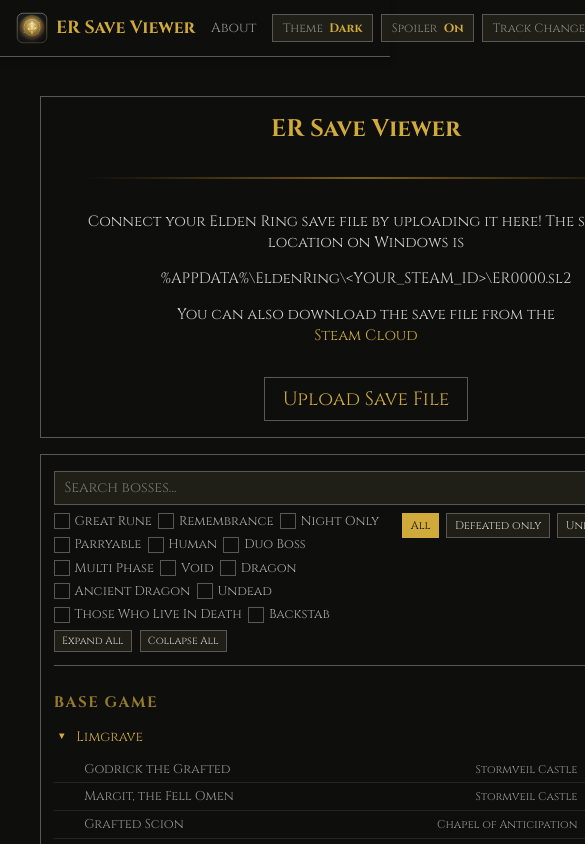
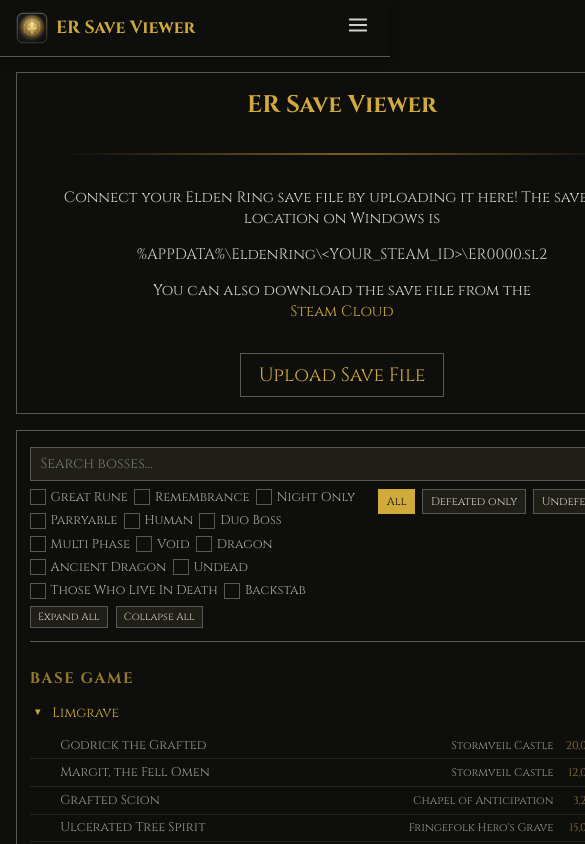
Before and after one commit to zebbedaja/er-save-viewer, a Vue app: page / in a window 390 px wide. Shown: the top 844 px of the page, 585 px wide, since content can reach past the window. Built offline with nearby package versions, Linux system fonts and the light colour scheme; what @zebbedaja/er-save-parser would draw is missing.

Commit message:
adds responsive navbar

```diff
--- a/src/assets/main.css
+++ b/src/assets/main.css
@@ -1,8 +1,13 @@
 @import './base.css';
+
+body {
+  margin: 0;
+  padding: 0;
+}
 
 #app {
   margin: 0 auto;
-  padding: 2rem;
+  padding: 1rem;
   font-weight: normal;
 }
 
--- a/src/components/AppNav.vue
+++ b/src/components/AppNav.vue
@@ -1,7 +1,8 @@
 <script setup lang="ts">
-import { computed } from 'vue'
+import { computed, ref } from 'vue'
 import { RouterLink } from 'vue-router'
 import { useI18n } from 'vue-i18n'
+import { onClickOutside } from '@vueuse/core'
 import { useThemeStore, type Theme } from '@/stores/theme'
 import { useSpoilerStore } from '@/stores/spoiler'
 import { useTrackChangesStore } from '@/stores/trackChanges'
@@ -11,6 +12,19 @@
 const themeStore = useThemeStore()
 const spoilerStore = useSpoilerStore()
 const trackChangesStore = useTrackChangesStore()
+
+const isMenuOpen = ref(false)
+const navWrapperRef = ref<HTMLElement | null>(null)
+
+function toggleMenu() {
+  isMenuOpen.value = !isMenuOpen.value
+}
+
+function closeMenu() {
+  isMenuOpen.value = false
+}
+
+onClickOutside(navWrapperRef, closeMenu)
 
 const themeKeys: Record<Theme, string> = {
   dark: 'themeDark',
@@ -37,6 +51,7 @@
 </script>
 
 <template>
+  <div class="nav-wrapper" ref="navWrapperRef">
     <nav class="app-nav">
       <div class="nav-left">
         <RouterLink to="/" class="nav-brand">
@@ -46,7 +61,45 @@
         <RouterLink to="/about" class="nav-link">{{ $t('about') }}</RouterLink>
       </div>
 
-    <div class="nav-right">
+      <button class="nav-hamburger" @click="toggleMenu">
+        <svg
+          v-if="!isMenuOpen"
+          xmlns="http://www.w3.org/2000/svg"
+          width="22"
+          height="22"
+          viewBox="0 0 24 24"
+          fill="none"
+          stroke="currentColor"
+          stroke-width="2"
+          stroke-linecap="round"
+          stroke-linejoin="round"
+        >
+          <line x1="3" y1="6" x2="21" y2="6" />
+          <line x1="3" y1="12" x2="21" y2="12" />
+          <line x1="3" y1="18" x2="21" y2="18" />
+        </svg>
+        <svg
+          v-else
+          xmlns="http://www.w3.org/2000/svg"
+          width="22"
+          height="22"
+          viewBox="0 0 24 24"
+          fill="none"
+          stroke="currentColor"
+          stroke-width="2"
+          stroke-linecap="round"
+          stroke-linejoin="round"
+        >
+          <line x1="18" y1="6" x2="6" y2="18" />
+          <line x1="6" y1="6" x2="18" y2="18" />
+        </svg>
+      </button>
+
+      <div class="nav-right" :class="{ open: isMenuOpen }">
+        <RouterLink to="/about" class="nav-link" @click="closeMenu">
+          {{ $t('about') }}
+        </RouterLink>
+
         <button class="nav-btn" @click="cycleTheme">
           <span class="btn-label">{{ $t('theme') }}</span>
           <span class="btn-value">{{ currentThemeLabel }}</span>
@@ -73,15 +126,19 @@
         </select>
       </div>
     </nav>
+  </div>
 </template>
 
 <style scoped>
-.app-nav {
+.nav-wrapper {
   position: fixed;
   top: 0;
   left: 0;
   right: 0;
   z-index: 100;
+}
+
+.app-nav {
   height: 3.5rem;
   display: flex;
   align-items: center;
@@ -111,7 +168,6 @@
   width: 2rem;
   height: 2rem;
   object-fit: cover;
-  /* border: 1px solid var(--border-color); */
   border-radius: 4px;
 }
 
@@ -139,6 +195,10 @@
   align-items: center;
   gap: 0.5rem;
   flex-shrink: 0;
+}
+
+.nav-right .nav-link {
+  display: none;
 }
 
 .nav-btn {
@@ -189,4 +249,66 @@
 .nav-select:focus {
   border-color: var(--highlight-color);
 }
+
+.nav-hamburger {
+  display: none;
+  flex-shrink: 0;
+  padding: 0.3rem;
+  background: transparent;
+  color: var(--main-font-color);
+  border: none;
+  cursor: pointer;
+}
+
+.nav-hamburger:hover {
+  color: var(--highlight-color);
+}
+
+@media (max-width: 768px) {
+  .nav-hamburger {
+    display: block;
+  }
+
+  .nav-link {
+    display: none;
+  }
+
+  .nav-right {
+    position: absolute;
+    top: 100%;
+    left: 0;
+    right: 0;
+    display: none;
+    flex-direction: column;
+    align-items: stretch;
+    gap: 0.4rem;
+    padding: 0.8rem 1rem;
+    background: var(--main-bg-color);
+    border-bottom: 1px solid var(--border-color);
+    box-shadow: 0 4px 12px rgba(0, 0, 0, 0.4);
+  }
+
+  .nav-right.open {
+    display: flex;
+  }
+
+  .nav-right .nav-link {
+    display: block;
+    padding: 0.4rem 0.6rem;
+    border-radius: 2px;
+  }
+
+  .nav-right .nav-link:hover {
+    background: var(--hover-background);
+  }
+
+  .nav-right .nav-btn {
+    justify-content: flex-start;
+  }
+
+  .nav-right .nav-select {
+    align-self: flex-start;
+    width: auto;
+  }
+}
 </style>
--- a/src/components/SaveBrowser.vue
+++ b/src/components/SaveBrowser.vue
@@ -42,11 +42,11 @@
 
 .save-browser {
   display: grid;
-  grid-template-columns: 1fr 2fr;
+  grid-template-columns: 400px minmax(0, 1fr);
   gap: 1rem;
 }
 
-@media (max-width: 800px) {
+@media (max-width: 768px) {
   .save-browser {
     grid-template-columns: 1fr;
   }
```
Also changed, not shown: src/components/BossList.vue (+14 -7 lines). Lines whose indentation alone changed are shown as unchanged.
